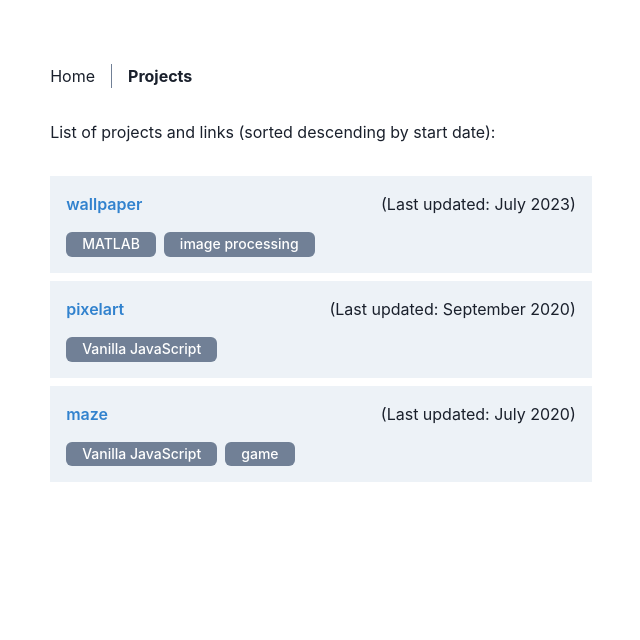
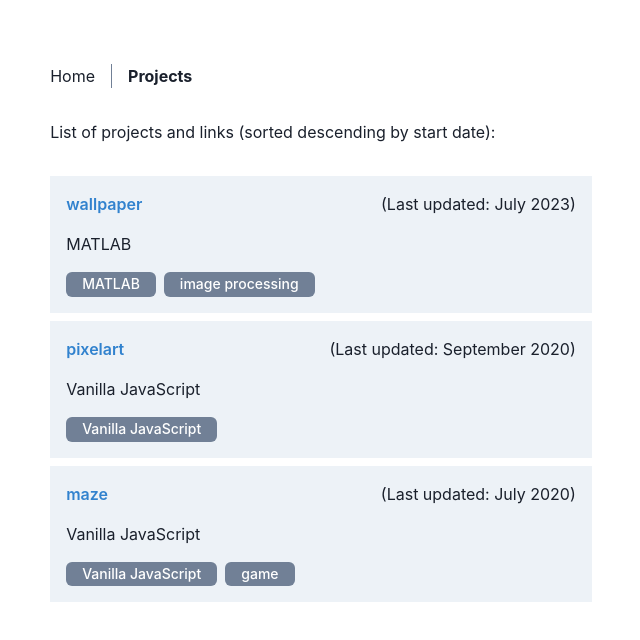
Before and after one commit to weiseng18/website, a Next.js app: page /projects in a window 1280 px wide. Shown: the top 640 px of the page, without its empty margins (319-959 px from the left). Built offline with nearby package versions, Linux system fonts and the light colour scheme.

Commit message:
feat: add tech stack to metadata

```diff
--- a/components/ProjectLayout.tsx
+++ b/components/ProjectLayout.tsx
@@ -30,6 +30,7 @@ const ProjectLayout = ({
         </InternalLink>
         <Text>(Last updated: {meta.lastUpdated})</Text>
       </Flex>
+      <Text>{meta.techStack}</Text>
       <ProjectTagContainer tags={meta.tags} isOdd={isOdd} />
     </VStack>
   )
--- a/pages/projects/[id].tsx
+++ b/pages/projects/[id].tsx
@@ -24,6 +24,7 @@ export default function Project({ projectData }: { projectData: ProjectData }) {
           {meta.title}
         </Heading>
         <Text>Last updated: {meta.lastUpdated}</Text>
+        <Text>Tech stack: {meta.techStack}</Text>
         <ProjectTagContainer tags={meta.tags} isOdd={false} />
       </VStack>
       <Divider my={4} />
--- a/projects/maze.mdx
+++ b/projects/maze.mdx
@@ -2,6 +2,7 @@ export const meta = {
   title: 'maze',
   lastUpdated: 'July 2020',
   tags: ['Vanilla JavaScript', 'game'],
+  techStack: 'Vanilla JavaScript',
 }
 
 ### Description
--- a/projects/pixelart.mdx
+++ b/projects/pixelart.mdx
@@ -2,6 +2,7 @@ export const meta = {
   title: 'pixelart',
   lastUpdated: 'September 2020',
   tags: ['Vanilla JavaScript'],
+  techStack: 'Vanilla JavaScript',
 }
 
 ### Description
--- a/projects/wallpaper.mdx
+++ b/projects/wallpaper.mdx
@@ -2,6 +2,7 @@ export const meta = {
   title: 'wallpaper',
   lastUpdated: 'July 2023',
   tags: ['MATLAB', 'image processing'],
+  techStack: 'MATLAB',
 }
 
 ### Description
--- a/types.ts
+++ b/types.ts
@@ -13,4 +13,5 @@ export type MDXMetadata = {
   title: string
   lastUpdated: string
   tags: string[]
+  techStack: string
 }
```
